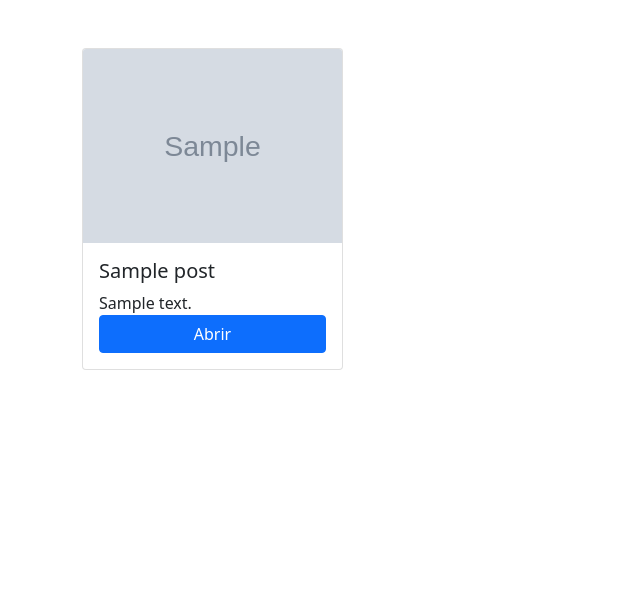
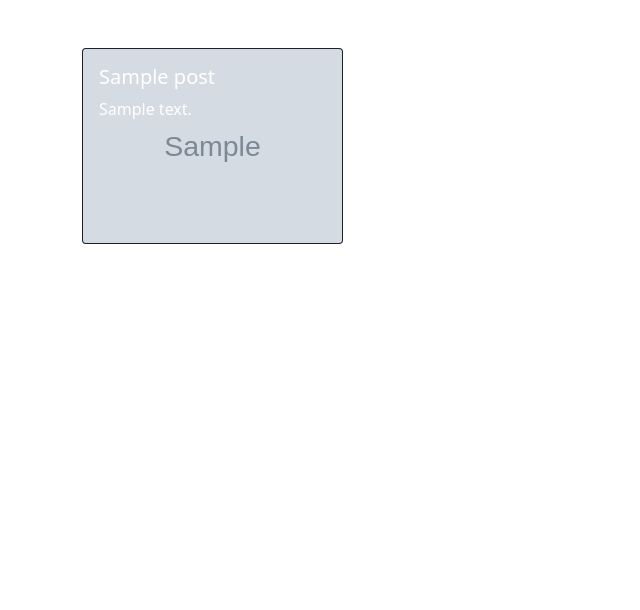
Before and after one commit to Bieelogrom/Python_Art, a Django app: page /posts/ in a window 1280 px wide. Shown: the part 112-722 px from the top of the page, without its empty margins (0-640 px from the left). Run offline with Django 5.2, Linux system fonts and the light colour scheme; a user stored in the database is signed in; tables that the repository leaves empty hold one stand-in row (values such as "Sample post"); grey boxes marked "Sample" are stand-in pictures.

Commit message:
feat: enhance post display with new styles and layout adjustments

```diff
--- /dev/null
+++ b/blog/static/css/posts.css
@@ -0,0 +1,10 @@
+
+.card-imagens:hover{
+    transform: scale(1.1);
+    transition: transform 0.5s;
+}
+
+.card-imagens:hover > img{
+    -webkit-filter:opacity(0%);
+    transition: 1s;
+}
--- a/blog/templates/blog/base.html
+++ b/blog/templates/blog/base.html
@@ -9,6 +9,7 @@
     <!-- Bootstrap CSS -->
     <link href="https://cdn.jsdelivr.net/npm/bootstrap@5.0.2/dist/css/bootstrap.min.css" rel="stylesheet" integrity="sha384-EVSTQN3/azprG1Anm3QDgpJLIm9Nao0Yz1ztcQTwFspd3yD65VohhpuuCOmLASjC" crossorigin="anonymous" />
     <link rel="stylesheet" href="https://cdn.jsdelivr.net/npm/bootstrap-icons@1.11.3/font/bootstrap-icons.min.css" />
+    <link rel="stylesheet" href="{% static 'css/posts.css' %}" />
     <title>Art Site</title>
   </head>
   <body class="d-flex flex-column min-vh-100">
@@ -25,10 +26,10 @@
               <a class="nav-link dropdown-toggle" href="#" id="navbarDropdown" role="button" data-bs-toggle="dropdown" aria-expanded="false">Opções</a>
               <ul class="dropdown-menu" aria-labelledby="navbarDropdown">
                 <li>
-                  <a class="dropdown-item" href="#">Action</a>
+                  <a class="dropdown-item" href="#">Perfil</a>
                 </li>
                 <li>
-                  <a class="dropdown-item" href="#">Another action</a>
+                  <a class="dropdown-item" href="#">Opções</a>
                 </li>
                 <li>
                   <hr class="dropdown-divider" />
--- a/blog/templates/blog/posts.html
+++ b/blog/templates/blog/posts.html
@@ -1,4 +1,6 @@
 {% extends 'blog/base.html' %}
+
+
 
 {% block content %}
   <nav class="navbar navbar-light bg-secondary">
@@ -10,19 +12,17 @@
   <section class="container my-5">
     <div class="row row-cols-1 row-cols-md-2 row-cols-lg-3 row-cols-xl-4 row-cols-xxl-5 g-4">
       {% for post in posts %}
+      <a href="{% url 'detalhes' post.id %}">
         <div class="col">
-          <div class="card h-100">
-            <img src="{{ post.imagem.url }}" class="card-img-top" alt="..." />
-            <div class="card-body d-flex flex-column justify-content-between">
-              <div>
-                <h5 class="card-title">{{ post.titulo }}</h5>
-                <p class="card-text">{{ post.descricao }}</p>
-              </div>
-
-              <a href="{% url 'detalhes' post.id %}" class="btn btn-primary">Abrir</a>
+          <div class="card bg-dark text-white h-auto card-imagens">
+            <img src="{{ post.imagem.url }}" class="card-img" alt="..." />
+            <div class="card-img-overlay">
+              <h5 class="card-title">{{ post.titulo }}</h5>
+              <p class="card-text">{{ post.descricao }}</p>
             </div>
           </div>
         </div>
+      </a>
       {% endfor %}
     </div>
   </section>
```
Also changed, not shown: blog/templates/blog/detalhes.html (+6 -1 lines).
